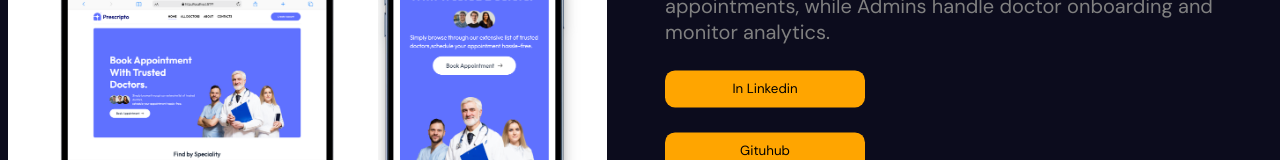
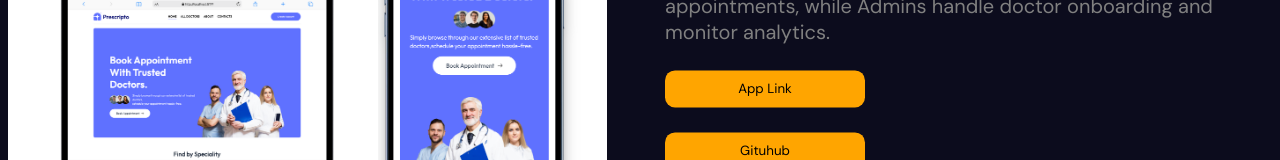
Before and after one commit to ayushpanwar2014/Portfolio, a React (Vite) app: page / in a window 1280 px wide. Shown: the part 2082-2242 px from the top of the page. Built offline with nearby package versions, Linux system fonts and the light colour scheme.

Commit message:
add app link

```diff
--- a/src/components/portfolio/Portfolio.jsx
+++ b/src/components/portfolio/Portfolio.jsx
@@ -68,7 +68,7 @@ const Single = ({ item }) => {
                         <h1>{item.title}</h1>
                         <p >{item.desc}</p>
                         <a target="_blank" href={item.LinkedinUrl} rel="noreferrer">
-                            <button>In Linkedin</button>
+                            <button>App Link</button>
                         </a>
                         <a target="_blank" href={item.GithubUrl} rel="noreferrer">
                             <button>Gituhub</button>
```
